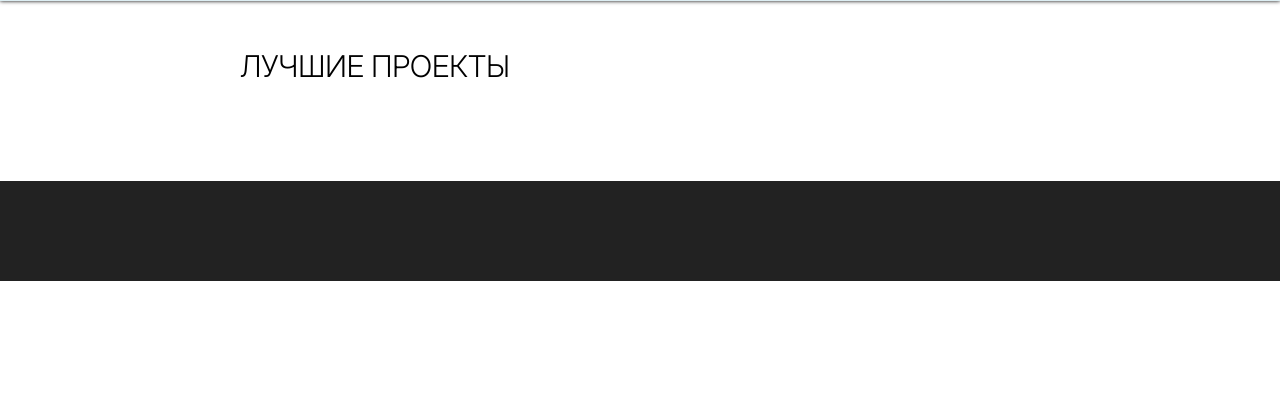
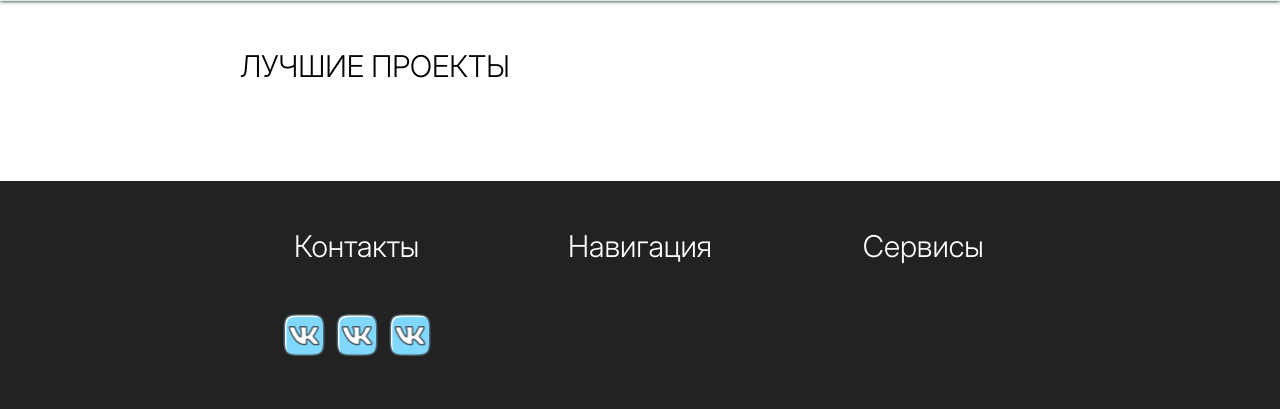
Before and after one commit to LancelotOzerny/LancyStudioRemake, a PHP site: page / in a window 1280 px wide. Shown: the part 527-936 px from the top of the page. Before the commit the page ends 808 px from the top, so only its background shows below. Run offline with PHP 8.4, Linux system fonts and the light colour scheme; style sheets or scripts are compiled from the project's sources.

Commit message:
Реализовал разметку контейнеров главного подвала

```diff
--- /dev/null
+++ b/assets/scss/components/main-footer.scss
@@ -0,0 +1,40 @@
+.main-footer
+{
+  display: grid;
+  grid-template-areas: "nav" "services" "contacts";
+  grid-gap: 50px;
+
+  &-contacts
+  {
+	grid-area: contacts;
+  }
+  &-navigation
+  {
+	grid-area: nav;
+  }
+  &-services
+  {
+	grid-area: services;
+  }
+
+  &>div
+  {
+	display: grid;
+	justify-content: space-around;
+  }
+
+  & .page-title
+  {
+	text-transform: none;
+  }
+}
+
+@media screen and (min-width: 1000px)
+{
+  .main-footer
+  {
+	grid-template-columns: 1fr 1fr 1fr;
+	grid-template-areas : "contacts nav services";
+	justify-content: left;
+  }
+}
--- a/assets/scss/style.scss
+++ b/assets/scss/style.scss
@@ -8,5 +8,7 @@
 @import "fonts/inter";
 
 @import "components/h-navbar";
+@import "components/text-block";
+
 @import "components/main-navigation";
-@import "components/text-block";
+@import "components/main-footer";
--- a/index.html
+++ b/index.html
@@ -73,7 +73,37 @@
 	<div class="background--dark text--light">
 		<div class="container">
 			<div class="page-block main-footer">
+				<div class="main-footer-contacts">
+					<div class="page-title">Контакты</div>
 
+					<ul class="h-navbar h-navbar--icons">
+						<li class="h-navbar-item">
+							<a class="h-navbar-link" href="#">
+								<img class="h-navbar-icon" src="assets/sprites/vk-icon.png" alt="vk">
+							</a>
+						</li>
+
+						<li class="h-navbar-item">
+							<a class="h-navbar-link" href="#">
+								<img class="h-navbar-icon" src="assets/sprites/vk-icon.png" alt="vk">
+							</a>
+						</li>
+
+						<li class="h-navbar-item">
+							<a class="h-navbar-link" href="#">
+								<img class="h-navbar-icon" src="assets/sprites/vk-icon.png" alt="vk">
+							</a>
+						</li>
+					</ul>
+				</div>
+
+				<div class="main-footer-navigation">
+					<div class="page-title">Навигация</div>
+				</div>
+
+				<div class="main-footer-services">
+					<div class="page-title">Сервисы</div>
+				</div>
 			</div>
 		</div>
 	</div>
```
